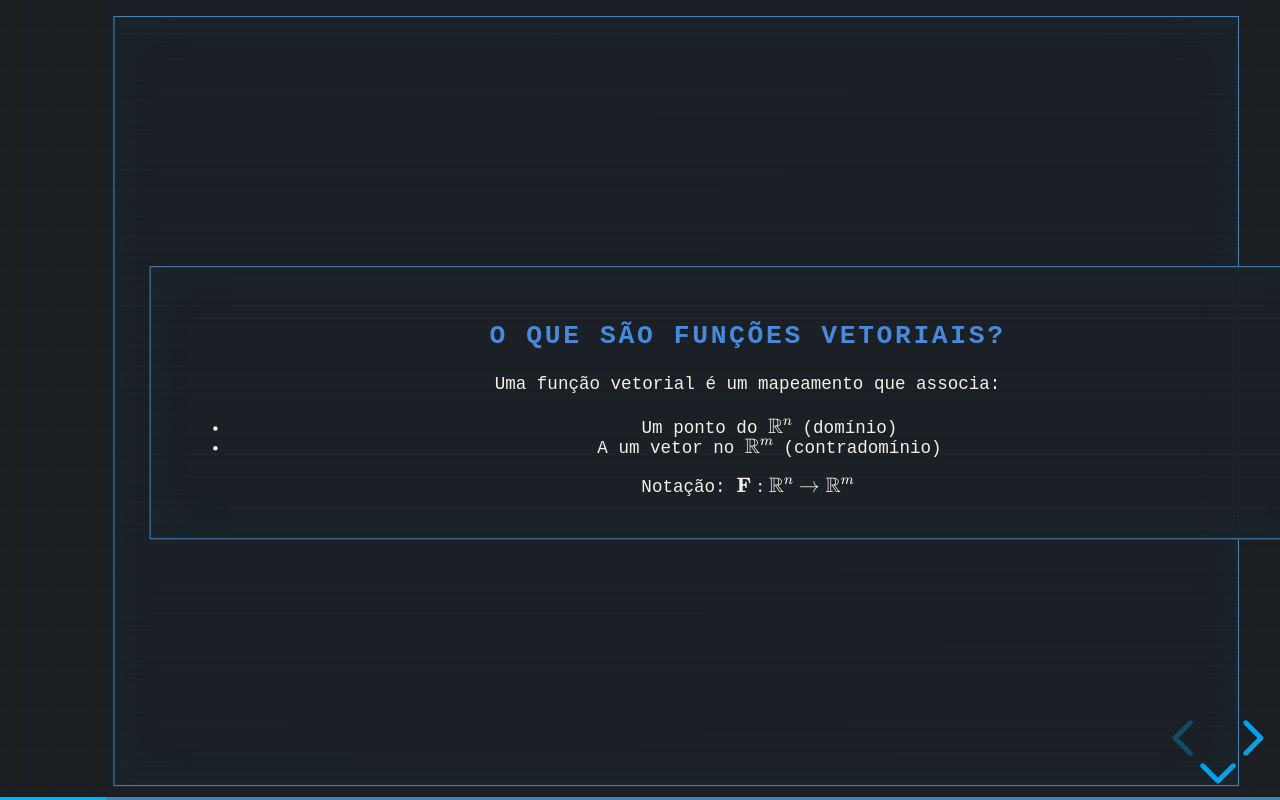
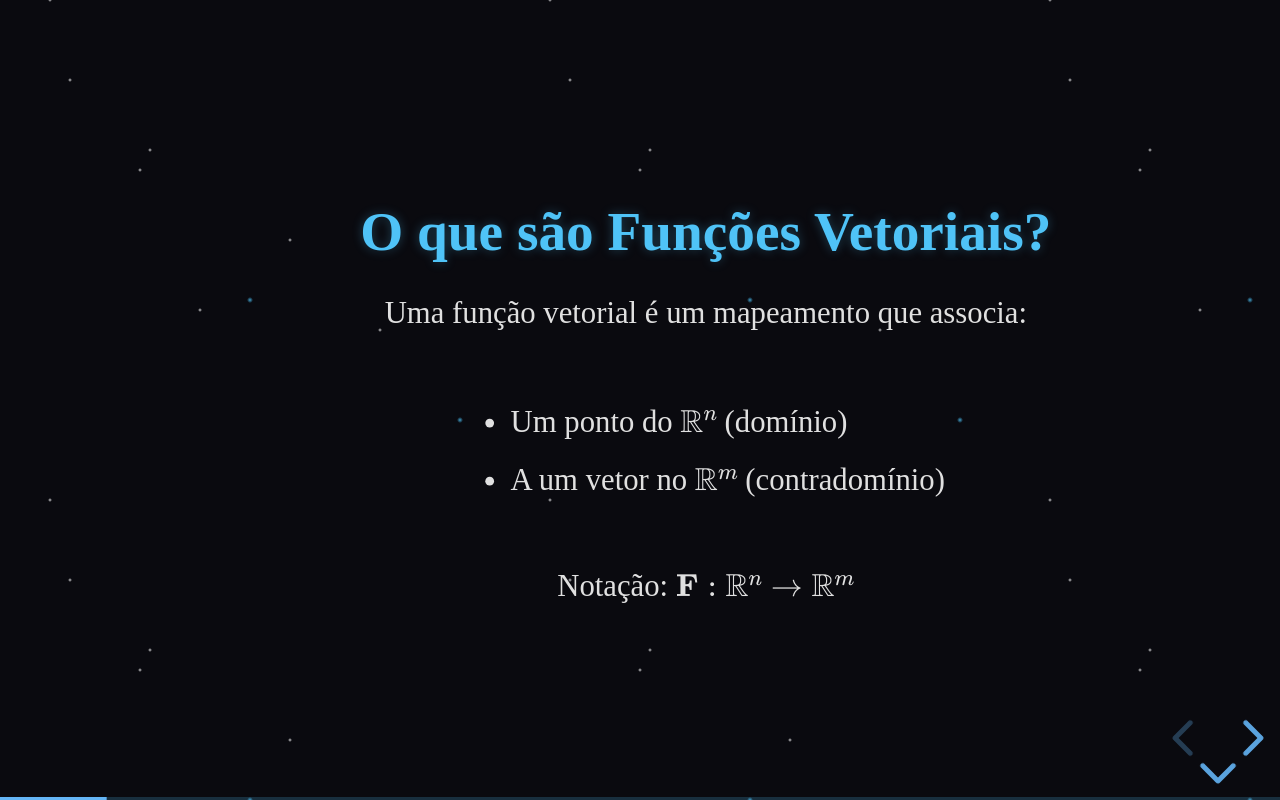
Before and after one commit to oangelo/calculo-vetorial-espacial, a plain HTML site: page slide-decks/funcoes-de-varias-variaveis-reais-a-valores-vetoriais.html in a window 1280 px wide. Both pictures are taken after a click on the button "next slide". Drawn offline with nearby package versions, Linux system fonts and the light colour scheme.

Commit message:
Melhorando o css

```diff
--- a/slide-decks/space-theme.css
+++ b/slide-decks/space-theme.css
@@ -1,163 +1,241 @@
-/* Tema Vintage Space para Reveal.js
- * Inspirado nos terminais IBM da década de 1970 e na estética da corrida espacial
- * Para usar, inclua este arquivo CSS após o tema base do Reveal.js
+/**
+ * Tema Espacial para Reveal.js
+ * Design inspirado na vastidão do espaço profundo
  */
 
 :root {
-    /* Paleta de cores principal */
-    --ibm-blue: #0C4B93;
-    --terminal-blue: #4889DD;
-    --phosphor-blue: #00B2FF;
-    --aged-paper: #F5F3E7;
-    --steel-blue: #4682B4;
-    --terminal-black: #1C1E22;
+    --space-black: #0a0a0f;
+    --deep-blue: #1a237e;
+    --star-blue: #4FC3F7;
+    --nebula-blue: rgba(79, 195, 247, 0.15);
+    --text-color: #e0e0e0;
+    --accent-color: #64B5F6;
 }
 
-/* Configuração base da apresentação */
+/* Ambiente espacial base */
 .reveal {
-    background-color: var(--terminal-black);
-    background-image:
-        linear-gradient(rgba(0, 178, 255, 0.03) 1px, transparent 1px),
-        linear-gradient(90deg, rgba(0, 178, 255, 0.03) 1px, transparent 1px);
-    background-size: 20px 20px;
-    background-position: center center;
-    color: var(--aged-paper);
-    font-family: 'Courier Prime', monospace;
+    background: var(--space-black);
+    color: var(--text-color);
+    position: relative;
+    overflow: hidden;
 }
 
-/* Tipografia */
-.reveal h1 {
-    font-family: 'Share Tech Mono', monospace;
-    color: var(--phosphor-blue);
-    text-transform: uppercase;
-    letter-spacing: 0.2em;
-    font-size: 2.5em;
-    text-shadow: 2px 2px 0px rgba(0, 178, 255, 0.2);
-    margin-bottom: 1em;
-    border-bottom: 2px solid var(--phosphor-blue);
-    padding-bottom: 0.5em;
+/* Campo estelar estático */
+.reveal::before {
+    content: '';
+    position: fixed;
+    top: 0;
+    left: 0;
+    right: 0;
+    bottom: 0;
+    background:
+        radial-gradient(2px 2px at 20px 30px, #fff, rgba(0,0,0,0)) calc(50px * 1) calc(50px * 1),
+        radial-gradient(2px 2px at 40px 70px, #fff, rgba(0,0,0,0)) calc(50px * 2) calc(50px * 2),
+        radial-gradient(2px 2px at 50px 160px, #fff, rgba(0,0,0,0)) calc(50px * 3) calc(50px * 3),
+        radial-gradient(2px 2px at 90px 40px, #fff, rgba(0,0,0,0)) calc(50px * 4) calc(50px * 4),
+        radial-gradient(2px 2px at 130px 80px, #fff, rgba(0,0,0,0)) calc(50px * 5) calc(50px * 5),
+        radial-gradient(3px 3px at 160px 120px, var(--star-blue), rgba(0,0,0,0)) calc(50px * 6) calc(50px * 6),
+        radial-gradient(2px 2px at 200px 150px, #fff, rgba(0,0,0,0)) calc(50px * 7) calc(50px * 7),
+        radial-gradient(2px 2px at 250px 250px, #fff, rgba(0,0,0,0)) calc(50px * 8) calc(50px * 8),
+        radial-gradient(3px 3px at 300px 350px, var(--star-blue), rgba(0,0,0,0)) calc(50px * 9) calc(50px * 9);
+    background-size: 500px 500px;
+    opacity: 0.8;
+    pointer-events: none;
 }
 
-.reveal h2,
-.reveal h3 {
-    font-family: 'Share Tech Mono', monospace;
-    color: var(--terminal-blue);
-    text-transform: uppercase;
-    letter-spacing: 0.1em;
+/* Animação dos asteroides */
+@keyframes asteroid1 {
+    from {
+        transform: translate(-100vw, -50vh) rotate(30deg);
+        opacity: 0;
+    }
+    5% { opacity: 1; }
+    95% { opacity: 1; }
+    to {
+        transform: translate(100vw, 50vh) rotate(30deg);
+        opacity: 0;
+    }
 }
 
-.reveal p {
-    font-family: 'Courier Prime', monospace;
-    line-height: 1.6;
-    color: var(--aged-paper);
-    max-width: 800px;
-    margin: 0 auto;
+@keyframes asteroid2 {
+    from {
+        transform: translate(100vw, -30vh) rotate(-45deg);
+        opacity: 0;
+    }
+    5% { opacity: 1; }
+    95% { opacity: 1; }
+    to {
+        transform: translate(-100vw, 30vh) rotate(-45deg);
+        opacity: 0;
+    }
+}
+
+.reveal .asteroid {
+    position: fixed;
+    width: 3px;
+    height: 3px;
+    background: #fff;
+    border-radius: 50%;
+    pointer-events: none;
+    opacity: 0;
+}
+
+.reveal .asteroid::after {
+    content: '';
+    position: absolute;
+    width: 20px;
+    height: 2px;
+    background: linear-gradient(to right, #fff, transparent);
+    transform: translateX(-100%);
+}
+
+.reveal .asteroid:nth-child(1) {
+    top: 20%;
+    animation: asteroid1 20s linear infinite;
+    animation-delay: 0s;
+}
+
+.reveal .asteroid:nth-child(2) {
+    top: 60%;
+    animation: asteroid2 25s linear infinite;
+    animation-delay: 10s;
 }
 
 /* Estrutura dos slides */
-.reveal .slides section {
-    padding: 2em;
-    border: 1px solid var(--steel-blue);
-    background: rgba(28, 30, 34, 0.95);
-    box-shadow: inset 0 0 50px rgba(0, 178, 255, 0.05);
+.reveal .slides {
+    text-align: center;
 }
 
-/* Efeito de scanline vintage */
-.reveal .slides section::before {
-    content: "";
-    position: absolute;
-    top: 0;
-    left: 0;
-    right: 0;
-    height: 100%;
-    background: linear-gradient(
-        transparent 50%,
-        rgba(0, 178, 255, 0.025) 50%
-    );
-    background-size: 100% 4px;
-    pointer-events: none;
+.reveal .slides section {
+    padding: 20px;
+    font-size: 28px;
 }
 
-/* Elementos de código */
+/* Títulos */
+.reveal h1 {
+    color: var(--star-blue);
+    font-size: 2.5em;
+    text-transform: uppercase;
+    letter-spacing: 0.05em;
+    text-shadow: 0 0 15px rgba(79, 195, 247, 0.5);
+    margin-bottom: 0.8em;
+}
+
+.reveal h2 {
+    color: var(--star-blue);
+    font-size: 1.8em;
+    margin-bottom: 0.5em;
+    text-shadow: 0 0 10px rgba(79, 195, 247, 0.3);
+}
+
+.reveal h3 {
+    color: var(--accent-color);
+    font-size: 1.3em;
+}
+
+/* Conteúdo textual */
+.reveal p {
+    text-align: center;
+    line-height: 1.6;
+    margin: 1em auto;
+    max-width: 90%;
+}
+
+/* Listas */
+.reveal ul, .reveal ol {
+    display: inline-block;
+    text-align: left;
+    margin: 0.5em auto;
+    list-style-type: disc;
+}
+
+.reveal ul li, .reveal ol li {
+    margin: 0.5em 0;
+    line-height: 1.4;
+}
+
+/* Elementos matemáticos */
+.reveal .math {
+    font-size: 1.2em;
+    margin: 1em auto;
+    max-width: 90%;
+    text-align: center;
+    position: relative;
+    z-index: 1;
+}
+
+/* Blocos de código */
+.reveal pre {
+    background: rgba(26, 35, 126, 0.3);
+    border: 1px solid rgba(79, 195, 247, 0.2);
+    box-shadow: 0 0 20px rgba(79, 195, 247, 0.1);
+    margin: 1em auto;
+    max-width: 90%;
+    padding: 1em;
+}
+
 .reveal code {
-    font-family: 'Share Tech Mono', monospace;
-    background: var(--ibm-blue);
-    color: var(--phosphor-blue);
+    background: rgba(26, 35, 126, 0.3);
+    color: var(--star-blue);
     padding: 0.2em 0.4em;
-    border: 1px solid var(--phosphor-blue);
+    border-radius: 3px;
 }
 
 /* Citações */
 .reveal blockquote {
-    border-left: 4px solid var(--terminal-blue);
-    background: var(--ibm-blue);
-    margin: 1em 0;
+    background: rgba(26, 35, 126, 0.3);
+    border-left: 4px solid var(--accent-color);
+    box-shadow: 0 0 20px rgba(79, 195, 247, 0.1);
+    margin: 1em auto;
     padding: 1em;
-    font-style: italic;
-    font-family: 'Courier Prime', monospace;
+    max-width: 85%;
+    text-align: left;
 }
 
-/* Elementos de destaque */
-.reveal .important {
-    border: 1px solid var(--phosphor-blue);
-    background: rgba(0, 178, 255, 0.05);
-    padding: 1em;
-    margin: 1em 0;
-    font-family: 'Share Tech Mono', monospace;
+/* Links */
+.reveal a {
+    color: var(--star-blue);
+    text-decoration: none;
+    transition: color 0.2s ease, text-shadow 0.2s ease;
 }
 
-.reveal .important::before {
-    content: ">> ATENÇÃO <<";
-    display: block;
-    color: var(--phosphor-blue);
-    margin-bottom: 0.5em;
-    font-weight: bold;
+.reveal a:hover {
+    color: var(--accent-color);
+    text-shadow: 0 0 8px rgba(79, 195, 247, 0.5);
 }
 
 /* Elementos de navegação */
+.reveal .controls {
+    color: var(--accent-color);
+}
+
 .reveal .progress {
+    background: rgba(79, 195, 247, 0.2);
     height: 3px;
-    background: var(--steel-blue);
 }
 
 .reveal .progress span {
-    background: var(--phosphor-blue);
+    background: var(--accent-color);
 }
 
-.reveal .controls {
-    color: var(--phosphor-blue);
-}
-
-.reveal .slide-number {
-    background: transparent;
-    color: var(--phosphor-blue);
-    font-family: 'Share Tech Mono', monospace;
-    text-shadow: 0 0 5px var(--phosphor-blue);
+/* Transições entre slides */
+.reveal .slides section {
+    transition: transform 0.4s ease, opacity 0.4s ease;
 }
 
 /* Imagens */
 .reveal img {
-    border: 1px solid var(--steel-blue);
-    box-shadow: 0 0 15px rgba(0, 178, 255, 0.1);
+    max-width: 90%;
+    height: auto;
+    margin: 1em auto;
+    border: 1px solid rgba(79, 195, 247, 0.2);
+    box-shadow: 0 0 20px rgba(79, 195, 247, 0.1);
 }
 
-/* Animação de scanline (opcional) */
-@keyframes scanline {
-    0% {
-        transform: translateY(-100%);
-    }
-    100% {
-        transform: translateY(100%);
-    }
+/* Media queries para responsividade */
+@media screen and (max-width: 768px) {
+    .reveal h1 { font-size: 2em; }
+    .reveal h2 { font-size: 1.5em; }
+    .reveal pre { font-size: 0.9em; }
+    .reveal .slides section { padding: 10px; }
 }
-
-/* Media Queries para responsividade */
-@media screen and (max-width: 768px) {
-    .reveal h1 {
-        font-size: 2em;
-    }
-
-    .reveal .slides section {
-        padding: 1em;
-    }
-}
```
